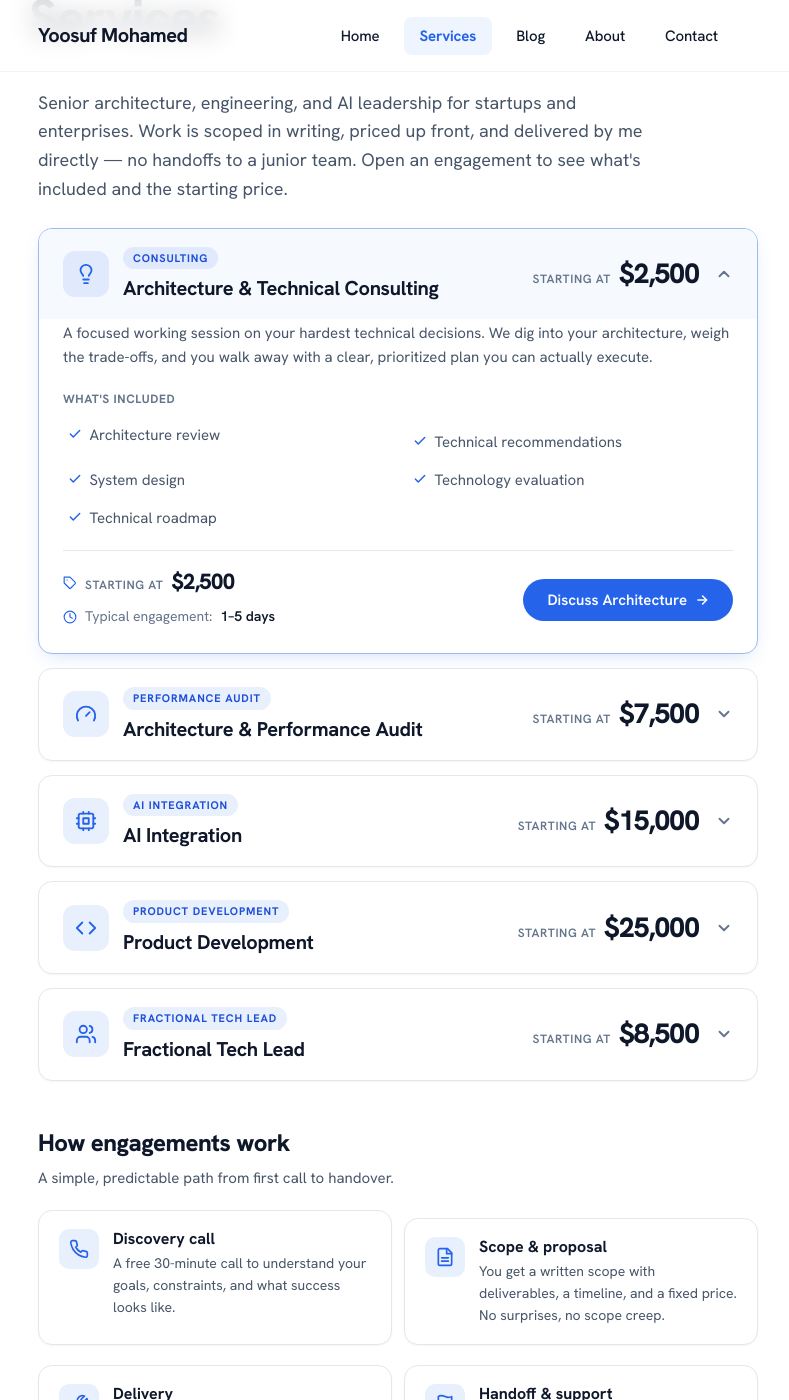
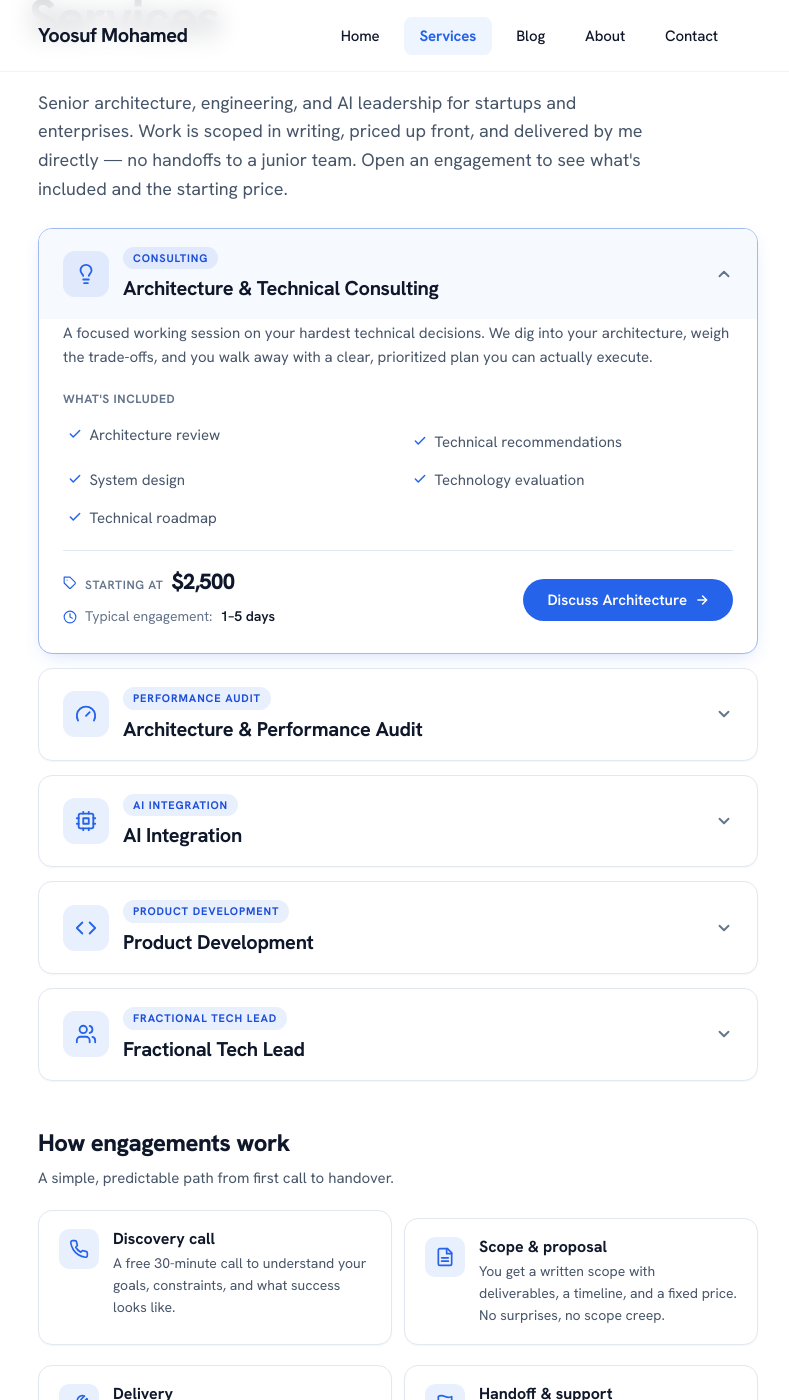
Before and after one commit to yoosuf/yoosuf.github.io, a Jekyll site: the page built from services.md, in a window 1280 px wide and 1400 px high, scrolled down 200 px. Shown: the whole window, without its empty margins (242-1031 px from the left). Built offline with Jekyll 4.4.1, drawn with Linux system fonts in a browser that asks for light colours; some web fonts are replaced.

Commit message:
Remove price from service accordion summary

```diff
--- a/_includes/critical-css.html
+++ b/_includes/critical-css.html
@@ -94,7 +94,6 @@ p { text-wrap: pretty; }
 .ep-summary-text { display: flex; flex-direction: column; align-items: flex-start; gap: 6px; min-width: 0; }
 .ep-tab { display: inline-flex; align-items: center; padding: 2px 10px; border-radius: 999px; font-size: 1.1rem; font-weight: 700; line-height: 1.7; letter-spacing: 0.08em; text-transform: uppercase; color: var(--jekyll-accent-strong); background: rgba(37, 99, 235, 0.1); }
 .ep-summary-name { font-size: 2rem; font-weight: 700; line-height: 1.3; letter-spacing: -0.015em; color: var(--color-darkgrey); }
-.ep-summary-price { display: flex; align-items: baseline; flex-wrap: wrap; justify-content: flex-end; gap: 4px 8px; margin-left: auto; flex-shrink: 0; white-space: nowrap; }
 .ep-price-label { font-size: 1.2rem; font-weight: 600; letter-spacing: 0.05em; text-transform: uppercase; color: var(--color-secondary-text); }
 .ep-price-value { font-size: 2.8rem; font-weight: 800; line-height: 1; letter-spacing: -0.03em; color: var(--color-darkgrey); }
 
--- a/_includes/engagement-pricing.html
+++ b/_includes/engagement-pricing.html
@@ -44,13 +44,6 @@
               <span class="ep-tab">{{ service.tab }}</span>
               <span class="ep-summary-name">{{ service.name }}</span>
             </span>
-          </span>
-          <span class="ep-summary-price">
-            <span class="ep-price-label">Starting at</span>
-            <span class="ep-price-value">{{ service.price }}</span>
-            {% if service.price_unit %}
-            <span class="ep-price-unit">{{ service.price_unit }}</span>
-            {% endif %}
           </span>
           <span class="ep-chevron" aria-hidden="true">
             <svg
--- a/_sass/_services.scss
+++ b/_sass/_services.scss
@@ -115,17 +115,6 @@
 	line-height: 1.3;
 	letter-spacing: -0.015em;
 	color: var(--color-darkgrey);
-}
-
-.ep-summary-price {
-	display: flex;
-	align-items: baseline;
-	flex-wrap: wrap;
-	justify-content: flex-end;
-	gap: 4px 8px;
-	margin-left: auto;
-	flex-shrink: 0;
-	white-space: nowrap;
 }
 
 .ep-price-label {
@@ -587,21 +576,11 @@ html.dark-mode {
 		font-size: 1rem;
 		padding: 2px 9px;
 	}
-	.ep-summary-price {
-		order: 3;
-		flex-basis: 100%;
-		justify-content: flex-start;
-		padding-left: 52px;
-		margin-left: 0;
-	}
 	.ep-chevron {
 		order: 2;
 	}
 	.faq-question {
 		max-width: calc(100% - 28px);
-	}
-	.ep-price-value {
-		font-size: 2.4rem;
 	}
 	.ep-body-inner {
 		padding: 2px 18px 20px;
```
